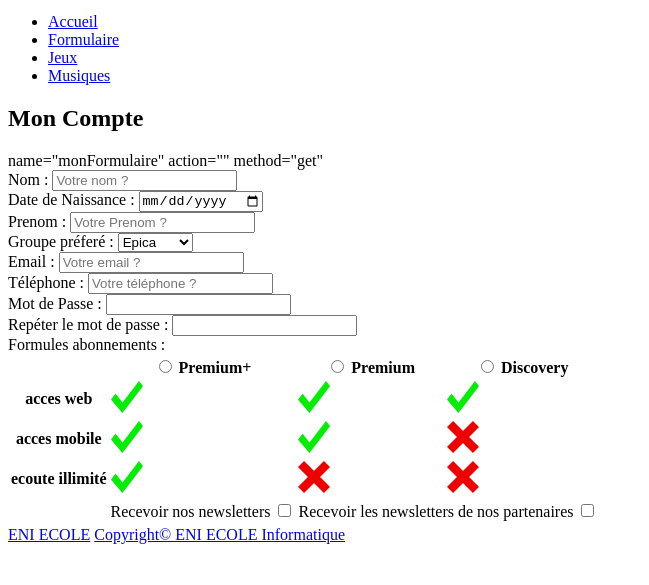
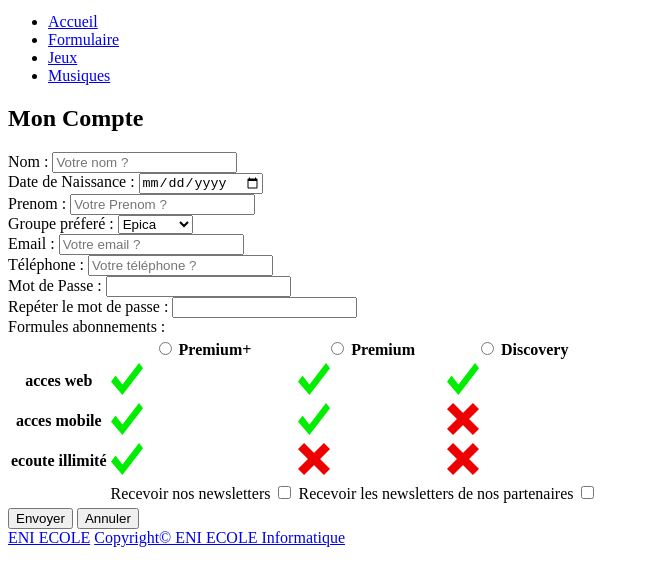
Before and after one commit to EloiseLeQuellec/TP_HTML_ENI, a plain HTML site: page Formulaire.html in a window 1280 px wide. Shown: the part 213-798 px from the top of the page, without its empty margins (0-649 px from the left). Drawn offline with Linux system fonts and the light colour scheme.

Commit message:
Nouveau formulaire

```diff
--- a/Formulaire.html
+++ b/Formulaire.html
@@ -35,7 +35,7 @@ jNQAQANzshUegYN9OkowIqfI8oUk%3D" target="_blank">Deconnexion</a>
     </nav>
     <h2>Mon Compte</h2>
 
-    <form> name="monFormulaire" action="" method="get"
+    <form name="monFormulaire" action="" method="get">
         <div>
             <label for="Nom"> Nom : </label>
             <input type="text" name="nom" id="Nom" placeholder="Votre nom ?"/>
@@ -119,6 +119,11 @@ jNQAQANzshUegYN9OkowIqfI8oUk%3D" target="_blank">Deconnexion</a>
         </tr>
         </tbody>
     </table>
+
+    <div>
+        <button type="button">Envoyer</button>
+        <button type="button">Annuler</button>
+    </div>
 </main>
 <footer>
     <a href="contact@eni-ecole.fr" target="_blank">ENI ECOLE</a>
```
